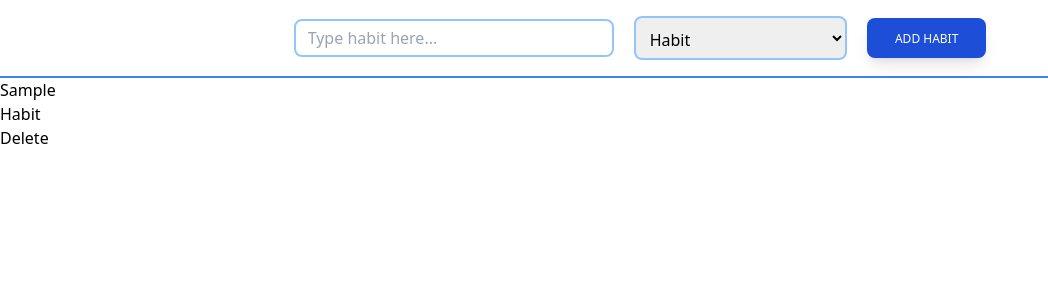
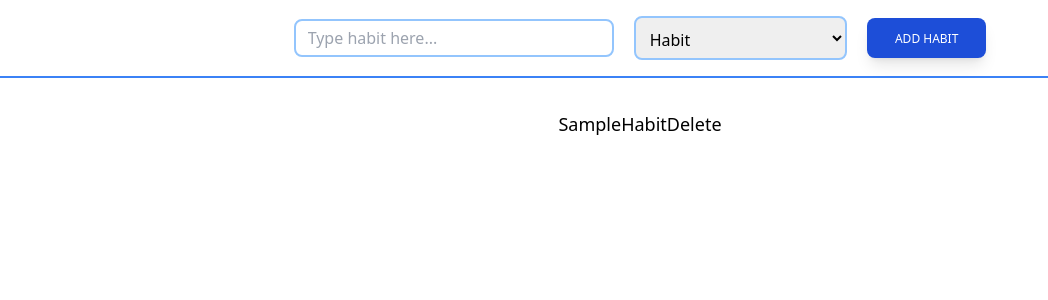
Before and after one commit to jerkur22/habithero, a Next.js app in the folder habithero/: page / in a window 1280 px wide. Both pictures are taken after typing "Sample" into the empty fields and a click on the button "ADD HABIT". Shown: the top 300 px of the page, without its empty margins (0-1048 px from the left). Built offline with nearby package versions, Linux system fonts and the light colour scheme.

Commit message:
some css on habit list

```diff
--- a/habithero/components/Habit.js
+++ b/habithero/components/Habit.js
@@ -1,8 +1,8 @@
 export const Habit = (props) => {
   return (
-    <div>
+    <div className="flex w-2/5 h-3/5 mt-5 text-lg items-center justify-center">
       <h1>{props.habitName}</h1>
-      <h2>{props.habitType}</h2>
+      <h1>{props.habitType}</h1>
       <button onClick={() => props.deleteHabit(props.id)}> Delete </button>
     </div>
   );
--- a/habithero/pages/index.js
+++ b/habithero/pages/index.js
@@ -61,7 +61,7 @@ export default function Home() {
           Add Habit
         </button>
       </div>
-      <div className="list">
+      <div className="items-center w-full pt-3 flex flex-col h-auto">
         {habitList.map((habit) => {
           return (
             <Habit
```
